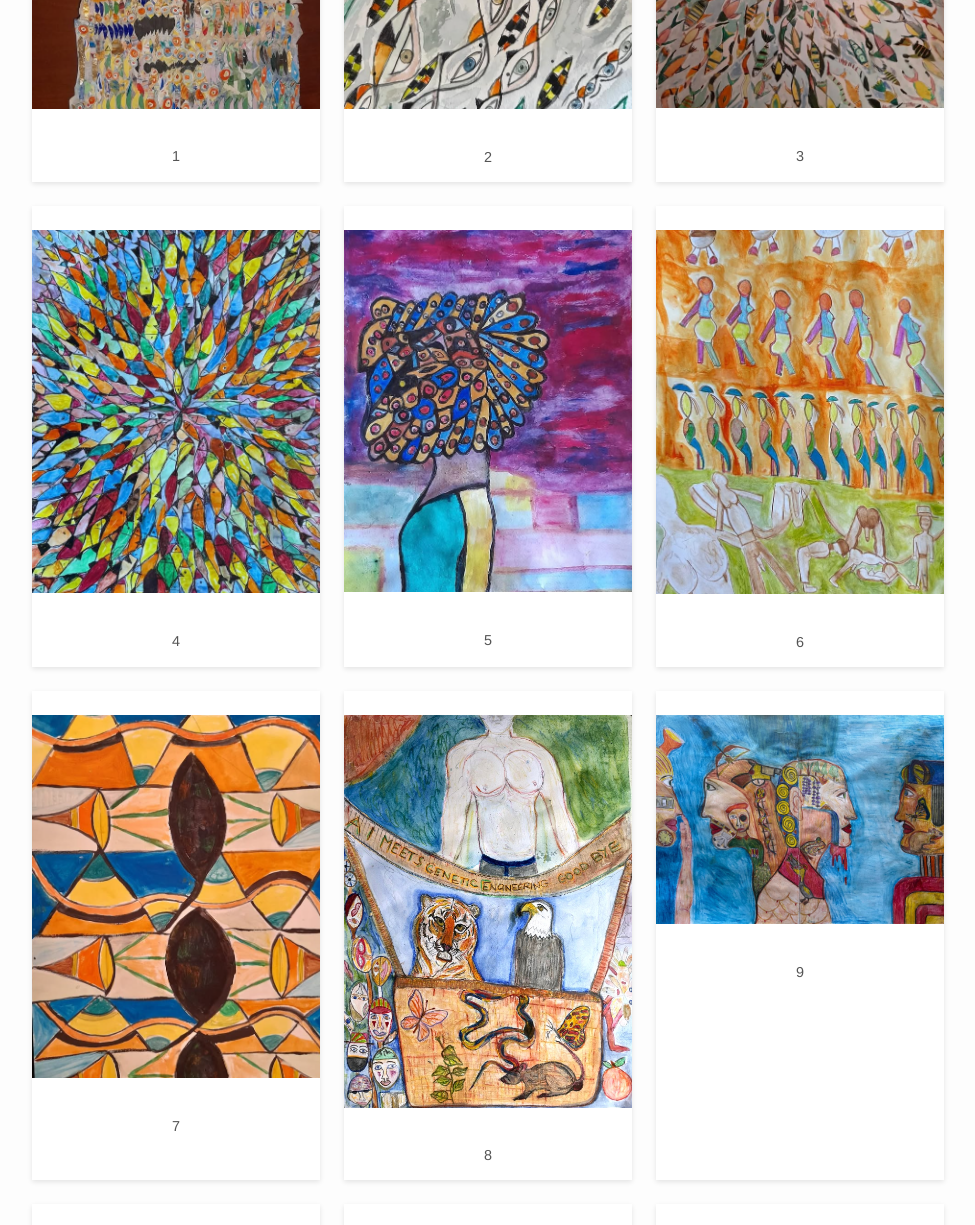
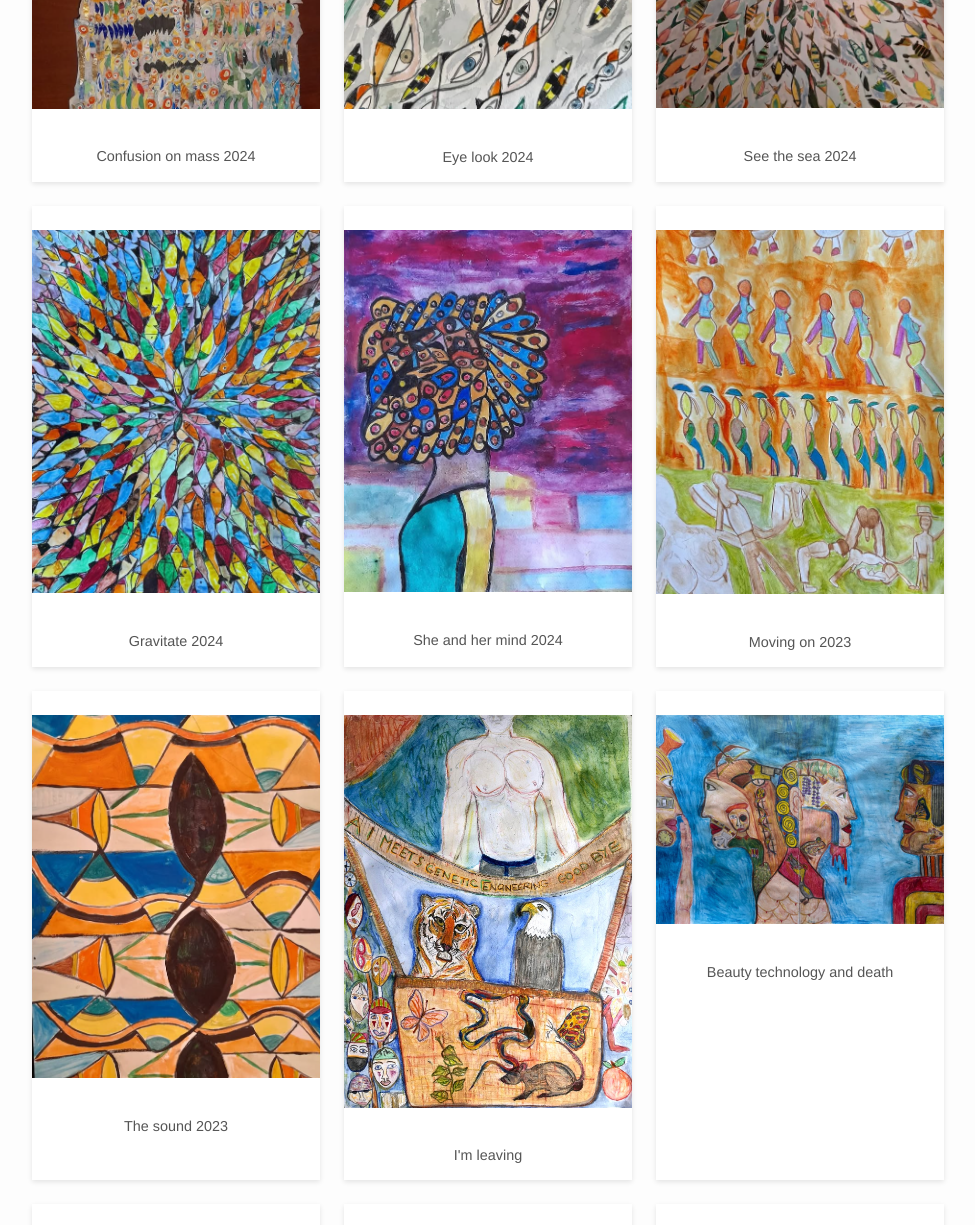
Before and after one commit to Dogshot23/raymondmorrisartist, a plain HTML site: page gallery.html in a window 1280 px wide. Shown: the part 620-1845 px from the top of the page, without its empty margins (152-1127 px from the left). Drawn offline with Linux system fonts and the light colour scheme.

Commit message:
HTML update galley titles
Titles added

```diff
--- a/gallery.html
+++ b/gallery.html
@@ -21,46 +21,64 @@
         <div class="gallery-grid">
             <figure>
                 <img src="images/painting1-thumb.png" alt="Description of painting 1">
-                <figcaption>1</figcaption>
+                <figcaption>Confusion on mass
+2024
+</figcaption>
             </figure>
             <figure>
                 <img src="images/painting2-thumb.png" alt="Description of painting 2">
-                <figcaption>2</figcaption>
+                <figcaption>Eye look
+2024
+</figcaption>
             </figure>
 <figure>
         <img src="images/painting3-thumb.png" alt="Description of painting 1">
-        <figcaption>3</figcaption>
+        <figcaption>See the sea
+2024
+</figcaption>
     </figure><figure>
         <img src="images/painting4-thumb.png" alt="Description of painting 1">
-        <figcaption>4</figcaption>
+        <figcaption>Gravitate
+2024
+</figcaption>
     </figure><figure>
         <img src="images/painting5-thumb.png" alt="Description of painting 1">
-        <figcaption>5</figcaption>
+        <figcaption>She and her mind
+2024
+</figcaption>
     </figure>
 <figure>
         <img src="images/painting6-thumb.png" alt="Description of painting 1">
-        <figcaption>6</figcaption>
+        <figcaption>Moving on
+2023
+</figcaption>
     </figure><figure>
         <img src="images/painting7-thumb.png" alt="Description of painting 1">
-        <figcaption>7</figcaption>
+        <figcaption>The sound
+2023
+</figcaption>
     </figure><figure>
         <img src="images/painting8-thumb.jpg" alt="Description of painting 1">
-        <figcaption>8</figcaption>
+        <figcaption>I'm leaving
+
+</figcaption>
     </figure>
 </figure><figure>
         <img src="images/painting9.jpg" alt="Description of painting 1">
-        <figcaption>9</figcaption>
+        <figcaption>Beauty technology and death
+</figcaption>
     </figure><figure>
         <img src="images/painting10.jpg" alt="Description of painting 1">
-        <figcaption>10</figcaption>
+        <figcaption>She's ready
+</figcaption>
     </figure>
 <figure>
         <img src="images/painting11.jpg" alt="Description of painting 1">
-        <figcaption>11</figcaption>
+        <figcaption>Gender sex and sexism</figcaption>
     </figure>
 <figure>
         <img src="images/painting12.jpg" alt="Description of painting 1">
-        <figcaption>12</figcaption>
+        <figcaption>The incite</figcaption>
     </figure>
 
 
```
